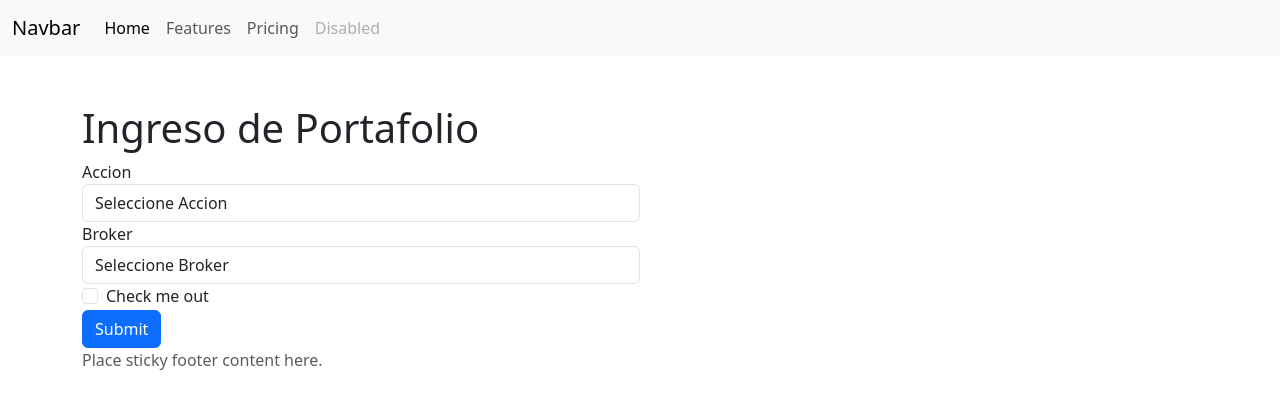
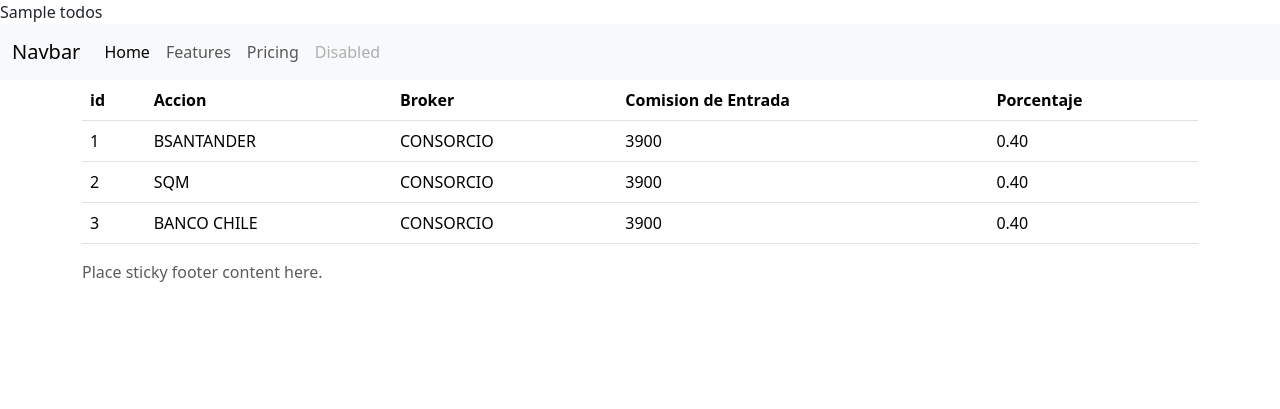
Before and after one commit to carloantoniocc/wapp, a Django app: template wapp/riesgo/templates/riesgo/index.html in a window 1280 px wide. Shown: the top 409 px of the page. Run offline with Django 4.2, Linux system fonts and the light colour scheme; data comes from the database, SQL or seed files in the repository; both versions use the stored data as it was after the commit; tables that the repository leaves empty hold one stand-in row (values such as "Sample post"); the template is opened without the code that fills it: values that come from a table or form of the project are taken from there, most other values are stand-ins (such as "Sample title", 1, 10 or a date in 2020); some libraries are stand-ins or nearby versions.

Commit message:
inner join orm

```diff
--- a/wapp/riesgo/templates/riesgo/index.html
+++ b/wapp/riesgo/templates/riesgo/index.html
@@ -9,7 +9,7 @@
 
 </head>
 <body>
-
+    {{ todos }}
     <nav class="navbar navbar-expand-lg bg-body-tertiary">
         <div class="container-fluid">
           <a class="navbar-brand" href="#">Navbar</a>
@@ -38,43 +38,36 @@
 
 
     <main role="main" class="container">
-    <form class="form-horizontal" role="form" method="GET" action="">
-        <h1 class="mt-5">Ingreso de Portafolio</h1>
 
-        <div class="form-group">
-            <label for="referente" class="col-md-4 control-label">Accion</label>
-            <div class="col-md-6">
-                <select id="referente" class="form-control" name="referente">
-                    <option value="">Seleccione Accion</option>
-                    {% for stock in stocks %}
-                        <option value="{{ stock.id }}">{{ stock.name }}</option>
-                    {% endfor %}
-                </select>
-            </div>
-        </div>
+      <table class="table">
+        <thead>
+          <tr>
+            <th scope="col">id</th>
+            <th scope="col">Accion</th>
+            <th scope="col">Broker</th>
+            <th scope="col">Comision de Entrada</th>
+            <th scope="col">Porcentaje</th>
+          </tr>
+        </thead>
+        <tbody>
+
+          {% for stock in stocks %}
+
+          <tr>
+            <td>{{ stock.id }}</td>
+            <td>{{ stock.name }}</td>
+            <td>{{ stock.broker_id.name }}</td>
+            <td>{{ stock.broker_id.comision }}</td>
+            <td>{{ stock.broker_id.porc_entrada }}</td>
+          </tr>
+
+          {% endfor %}
+
+        </tbody>
+      </table>
 
 
 
-        <div class="form-group">
-            <label for="referente" class="col-md-4 control-label">Broker</label>
-            <div class="col-md-6">
-                <select id="referente" class="form-control" name="referente">
-                    <option value="">Seleccione Broker</option>
-                    {% for broker in brokers %}
-                        <option value="{{ broker.id }}" cata-chained={{stock.id }}>{{ broker.name }}</option>
-                    {% endfor %}
-                </select>
-            </div>
-        </div>
-
-
-
-        <div class="form-check">
-          <input type="checkbox" class="form-check-input" id="exampleCheck1">
-          <label class="form-check-label" for="exampleCheck1">Check me out</label>
-        </div>
-        <button type="submit" class="btn btn-primary">Submit</button>
-      </form>
     </main>
 
     <footer class="footer">
```
Also changed, not shown: wapp/riesgo/views.py (+14 -8 lines), wapp/db.sqlite3.
